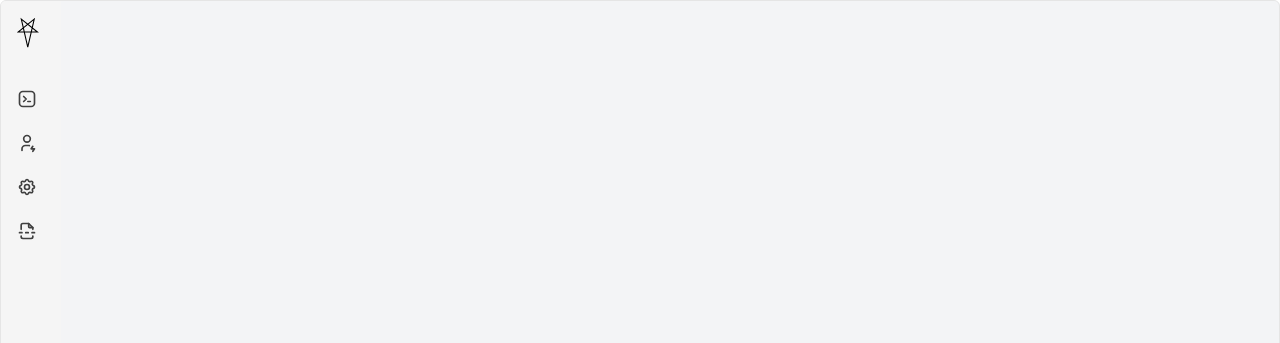
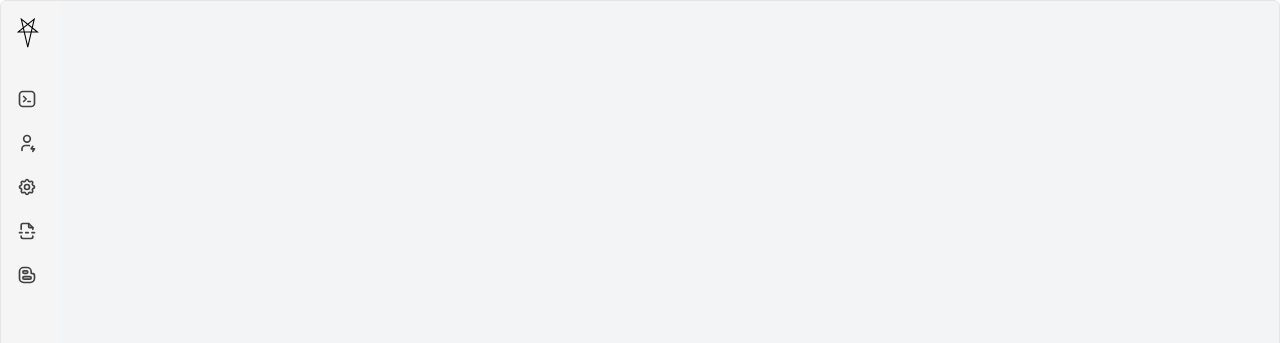
Before and after one commit to saadtresayyed10/new-portfolio, a Next.js app: page / in a window 1280 px wide. Shown: the top 343 px of the page. Built offline with nearby package versions, Linux system fonts and the light colour scheme.

Commit message:
Links for sidebar

```diff
--- a/app/_components/Navbar.tsx
+++ b/app/_components/Navbar.tsx
@@ -12,6 +12,7 @@ import {
   IconBrandYoutube,
   IconBrandGithub,
   IconBrandDiscord,
+  IconBrandBlogger,
 } from "@tabler/icons-react";
 import Link from "next/link";
 import { motion } from "framer-motion";
@@ -47,6 +48,13 @@ export function Navbar() {
         <IconPageBreak className="text-neutral-700 dark:text-neutral-200 h-5 w-5 flex-shrink-0" />
       ),
     },
+    {
+      label: "Blog",
+      href: "/blog",
+      icon: (
+        <IconBrandBlogger className="text-neutral-700 dark:text-neutral-200 h-5 w-5 flex-shrink-0" />
+      ),
+    },
   ];
   const [open, setOpen] = useState(false);
   return (
@@ -60,7 +68,7 @@ export function Navbar() {
         <SidebarBody className="justify-between gap-10">
           <div className="flex flex-col flex-1 overflow-y-auto overflow-x-hidden">
             {open ? <Logo /> : <LogoIcon />}
-            <div className="mt-8 flex flex-col gap-2 font-parkinsans">
+            <div className="mt-8 flex flex-col gap-2 font-parkinsans uppercase">
               {links.map((link, idx) => (
                 <SidebarLink key={idx} link={link} />
               ))}
@@ -111,9 +119,9 @@ export const Logo = () => {
         initial={{ opacity: 0, y: -10 }}
         animate={{ opacity: 1, y: 0 }}
         transition={{ duration: 0.4, ease: "backOut", delay: 0.4 }}
-        className="font-bold text-xl text-black dark:text-white whitespace-pre font-parkinsans uppercase"
+        className="font-medium text-xl text-black dark:text-white whitespace-pre font-parkinsans uppercase"
       >
-        Saad Sayyed
+        Hi there.
       </motion.span>
     </Link>
   );
```
